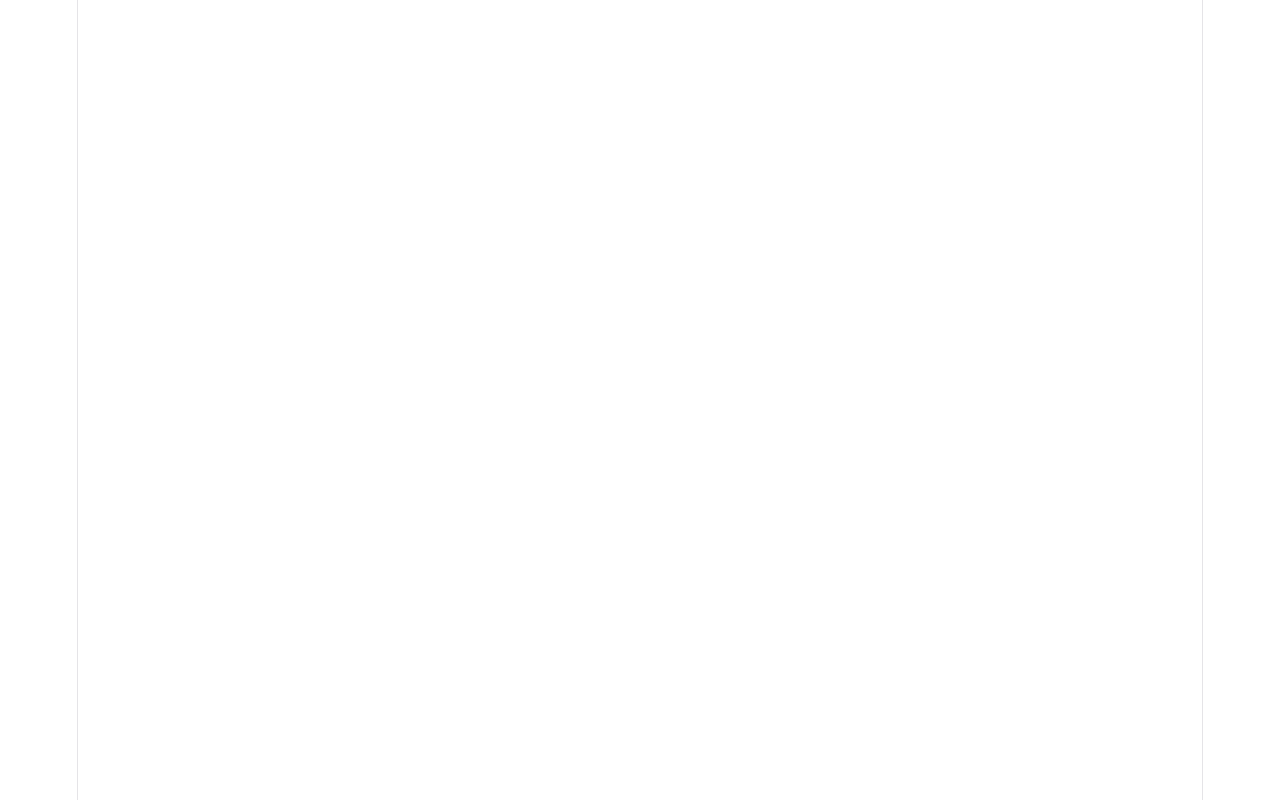
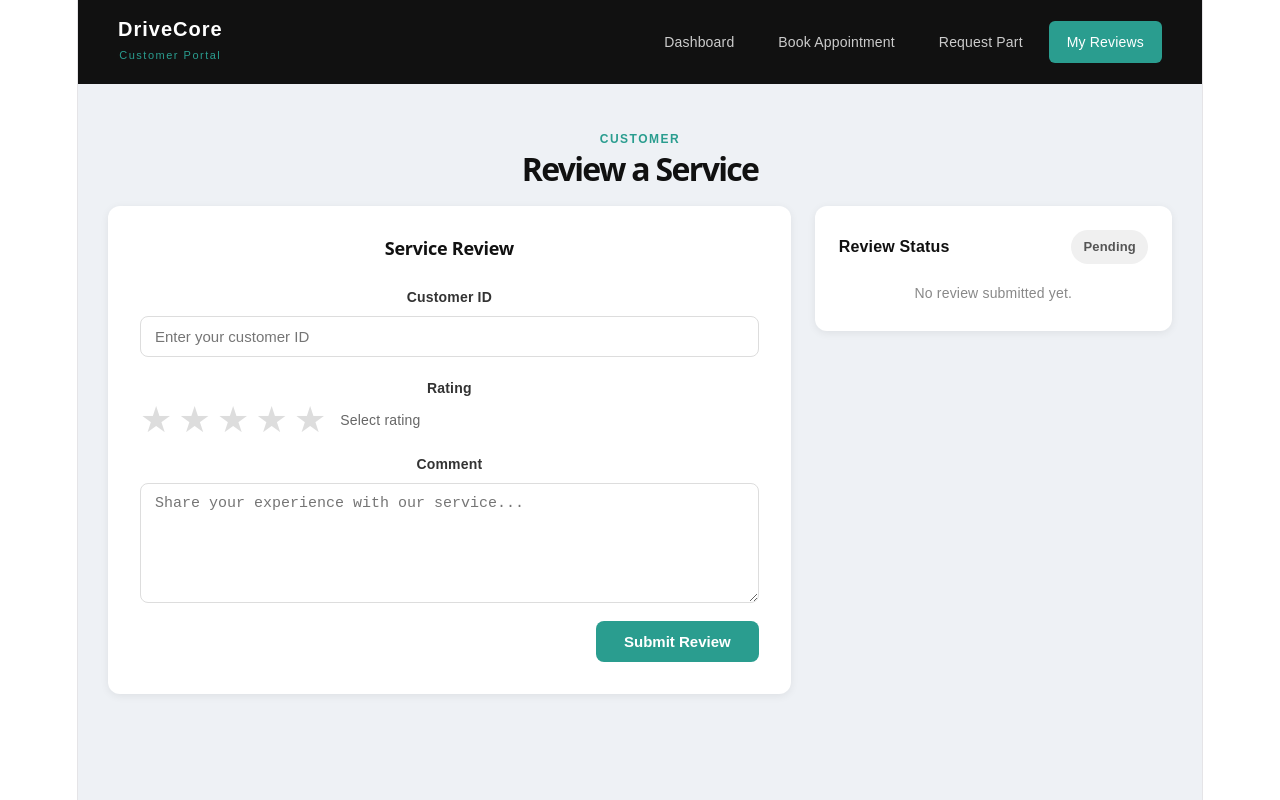
Before and after one commit to Pemaains/DriveCore_Frontend, a React (Vite) app: page /my-reviews in a window 1280 px wide. Before the commit this address had no page. Built offline with nearby package versions, Linux system fonts and the light colour scheme.

Commit message:
feat: complete all 3 customer features - BookAppointment, RequestPart, ReviewService with Navbar and Dashboard

```diff
--- a/src/App.jsx
+++ b/src/App.jsx
@@ -2,6 +2,7 @@ import { Routes, Route, Navigate } from 'react-router-dom'
 import CustomerDashboard from './pages/Customer/Dashboard'
 import BookAppointment from './pages/Customer/BookAppointment'
 import RequestPart from './pages/Customer/RequestPart'
+import ReviewService from './pages/Customer/ReviewService'
 
 function App() {
   return (
@@ -10,6 +11,7 @@ function App() {
       <Route path="/customer/dashboard" element={<CustomerDashboard />} />
       <Route path="/book-appointment" element={<BookAppointment />} />
       <Route path="/request-part" element={<RequestPart />} />
+      <Route path="/my-reviews" element={<ReviewService />} />
     </Routes>
   )
 }
--- a/src/components/common/Navbar.jsx
+++ b/src/components/common/Navbar.jsx
@@ -7,6 +7,7 @@ export default function Navbar() {
         { path: '/customer/dashboard', label: 'Dashboard' },
         { path: '/book-appointment', label: 'Book Appointment' },
         { path: '/request-part', label: 'Request Part' },
+        { path: '/my-reviews', label: 'My Reviews' },
     ]
 
     return (
--- /dev/null
+++ b/src/pages/Customer/ReviewService.jsx
@@ -0,0 +1,173 @@
+import { useState } from 'react'
+import Navbar from '../../components/common/Navbar'
+import api from '../../services/api'
+
+export default function ReviewService() {
+    const [form, setForm] = useState({
+        customerId: '',
+        rating: 0,
+        comment: ''
+    })
+    const [review, setReview] = useState(null)
+    const [error, setError] = useState('')
+    const [loading, setLoading] = useState(false)
+
+    const handleChange = (e) => {
+        setForm({ ...form, [e.target.name]: e.target.value })
+    }
+
+    const handleRating = (star) => {
+        setForm({ ...form, rating: star })
+    }
+
+    const handleSubmit = async (e) => {
+        e.preventDefault()
+        setError('')
+        if (form.rating === 0) { setError('Please select a rating.'); return }
+        setLoading(true)
+        try {
+            const res = await api.post('/Review', { ...form, rating: parseInt(form.rating) })
+            setReview(res.data)
+            setForm({ customerId: '', rating: 0, comment: '' })
+        } catch (err) {
+            setError('Failed to submit review. Make sure the backend is running.')
+        } finally {
+            setLoading(false)
+        }
+    }
+
+    return (
+        <div style={styles.page}>
+            <Navbar />
+            <div style={styles.wrapper}>
+
+                <div style={styles.pageHeader}>
+                    <span style={styles.roleTag}>CUSTOMER</span>
+                    <h1 style={styles.pageTitle}>Review a Service</h1>
+                </div>
+
+                <div style={styles.content}>
+
+                    {/* Left - Form */}
+                    <div style={styles.card}>
+                        <h2 style={styles.cardTitle}>Service Review</h2>
+
+                        {error && <div style={styles.error}>{error}</div>}
+
+                        <form onSubmit={handleSubmit} style={styles.form}>
+                            <div style={styles.field}>
+                                <label style={styles.label}>Customer ID</label>
+                                <input
+                                    name="customerId"
+                                    value={form.customerId}
+                                    onChange={handleChange}
+                                    placeholder="Enter your customer ID"
+                                    required
+                                    style={styles.input}
+                                />
+                            </div>
+
+                            <div style={styles.field}>
+                                <label style={styles.label}>Rating</label>
+                                <div style={styles.stars}>
+                                    {[1, 2, 3, 4, 5].map(star => (
+                                        <span
+                                            key={star}
+                                            onClick={() => handleRating(star)}
+                                            style={{
+                                                ...styles.star,
+                                                color: star <= form.rating ? '#f4a261' : '#ddd',
+                                                cursor: 'pointer'
+                                            }}
+                                        >
+                                            ★
+                                        </span>
+                                    ))}
+                                    <span style={styles.ratingText}>
+                                        {form.rating > 0 ? `${form.rating} / 5` : 'Select rating'}
+                                    </span>
+                                </div>
+                            </div>
+
+                            <div style={styles.field}>
+                                <label style={styles.label}>Comment</label>
+                                <textarea
+                                    name="comment"
+                                    value={form.comment}
+                                    onChange={handleChange}
+                                    placeholder="Share your experience with our service..."
+                                    required
+                                    style={{ ...styles.input, height: '120px', resize: 'vertical' }}
+                                />
+                            </div>
+
+                            <div style={{ display: 'flex', justifyContent: 'flex-end' }}>
+                                <button type="submit" style={styles.button} disabled={loading}>
+                                    {loading ? 'Submitting...' : 'Submit Review'}
+                                </button>
+                            </div>
+                        </form>
+                    </div>
+
+                    {/* Right - Status Panel */}
+                    <div style={styles.statusCard}>
+                        <div style={styles.statusHeader}>
+                            <h3 style={styles.statusTitle}>Review Status</h3>
+                            <span style={review ? styles.badgeSuccess : styles.badge}>
+                                {review ? 'Submitted' : 'Pending'}
+                            </span>
+                        </div>
+
+                        {review ? (
+                            <div style={styles.statusDetails}>
+                                <p style={styles.statusRow}><strong>ID:</strong> #{review.id}</p>
+                                <p style={styles.statusRow}><strong>Customer:</strong> {review.customerId}</p>
+                                <div style={styles.starsSmall}>
+                                    {[1, 2, 3, 4, 5].map(star => (
+                                        <span key={star} style={{ color: star <= review.rating ? '#f4a261' : '#ddd', fontSize: '20px' }}>★</span>
+                                    ))}
+                                </div>
+                                <p style={styles.statusRow}><strong>Comment:</strong> {review.comment}</p>
+                                <p style={styles.statusRow}><strong>Date:</strong> {new Date(review.createdAt).toLocaleString()}</p>
+                                <div style={styles.successBanner}>✅ Review submitted successfully!</div>
+                            </div>
+                        ) : (
+                            <p style={styles.statusEmpty}>No review submitted yet.</p>
+                        )}
+                    </div>
+
+                </div>
+            </div>
+        </div>
+    )
+}
+
+const styles = {
+    page: { minHeight: '100vh', background: '#eef1f5', fontFamily: 'Arial, sans-serif' },
+    wrapper: { maxWidth: '1100px', margin: '0 auto', padding: '40px 30px' },
+    pageHeader: { marginBottom: '24px' },
+    roleTag: { fontSize: '12px', fontWeight: 'bold', color: '#2a9d8f', letterSpacing: '1.5px' },
+    pageTitle: { fontSize: '32px', fontWeight: 'bold', color: '#111', margin: '4px 0 0' },
+    content: { display: 'flex', gap: '24px', alignItems: 'flex-start' },
+    card: { background: '#fff', borderRadius: '12px', padding: '32px', flex: 2, boxShadow: '0 2px 8px rgba(0,0,0,0.07)' },
+    cardTitle: { fontSize: '18px', fontWeight: 'bold', color: '#111', marginBottom: '24px' },
+    form: { display: 'flex', flexDirection: 'column', gap: '18px' },
+    field: { display: 'flex', flexDirection: 'column', gap: '6px' },
+    label: { fontSize: '14px', fontWeight: '600', color: '#333' },
+    input: { padding: '11px 14px', borderRadius: '8px', border: '1.5px solid #ddd', fontSize: '15px', width: '100%', boxSizing: 'border-box', color: '#111', background: '#fff' },
+    stars: { display: 'flex', alignItems: 'center', gap: '6px' },
+    star: { fontSize: '36px', transition: 'color 0.1s' },
+    ratingText: { fontSize: '14px', color: '#666', marginLeft: '8px' },
+    starsSmall: { display: 'flex', gap: '4px' },
+    button: { padding: '12px 28px', background: '#2a9d8f', color: '#fff', border: 'none', borderRadius: '8px', fontSize: '15px', fontWeight: 'bold', cursor: 'pointer' },
+    statusCard: { background: '#fff', borderRadius: '12px', padding: '24px', flex: 1, boxShadow: '0 2px 8px rgba(0,0,0,0.07)', minWidth: '260px' },
+    statusHeader: { display: 'flex', justifyContent: 'space-between', alignItems: 'center', marginBottom: '16px' },
+    statusTitle: { fontSize: '16px', fontWeight: 'bold', color: '#111', margin: 0 },
+    badge: { background: '#f0f0f0', color: '#555', padding: '4px 12px', borderRadius: '20px', fontSize: '13px', fontWeight: '600' },
+    badgeSuccess: { background: '#d4edda', color: '#155724', padding: '4px 12px', borderRadius: '20px', fontSize: '13px', fontWeight: '600' },
+    statusEmpty: { color: '#888', fontSize: '14px' },
+    statusDetails: { display: 'flex', flexDirection: 'column', gap: '8px' },
+    statusRow: { fontSize: '14px', color: '#333', margin: 0 },
+    successBanner: { marginTop: '12px', background: '#d4edda', color: '#155724', padding: '10px', borderRadius: '8px', textAlign: 'center', fontWeight: 'bold', fontSize: '14px' },
+    error: { background: '#fff3f3', border: '1px solid #f5c6cb', color: '#721c24', padding: '12px', borderRadius: '8px', marginBottom: '16px', fontSize: '14px' }
+}
```
